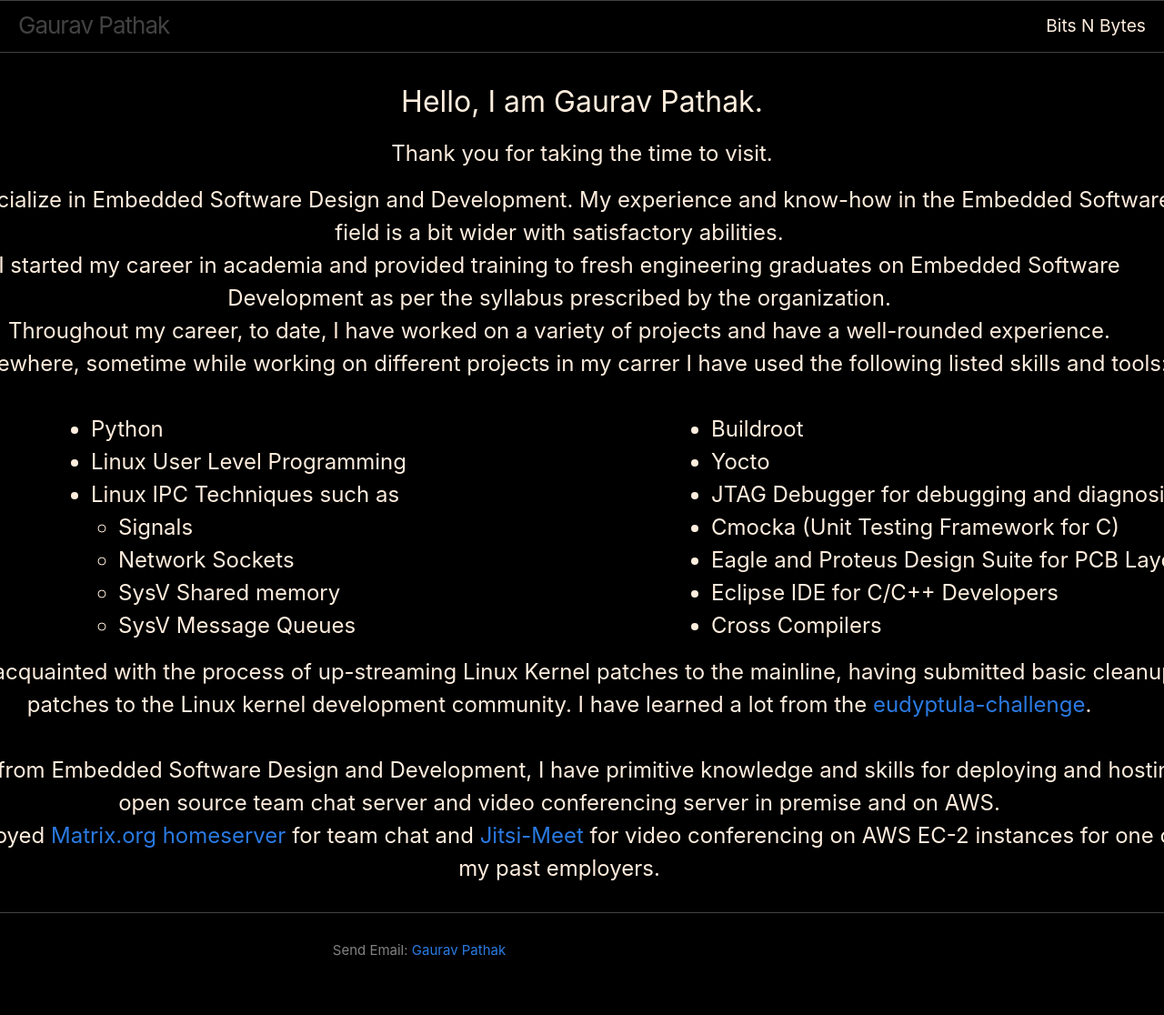
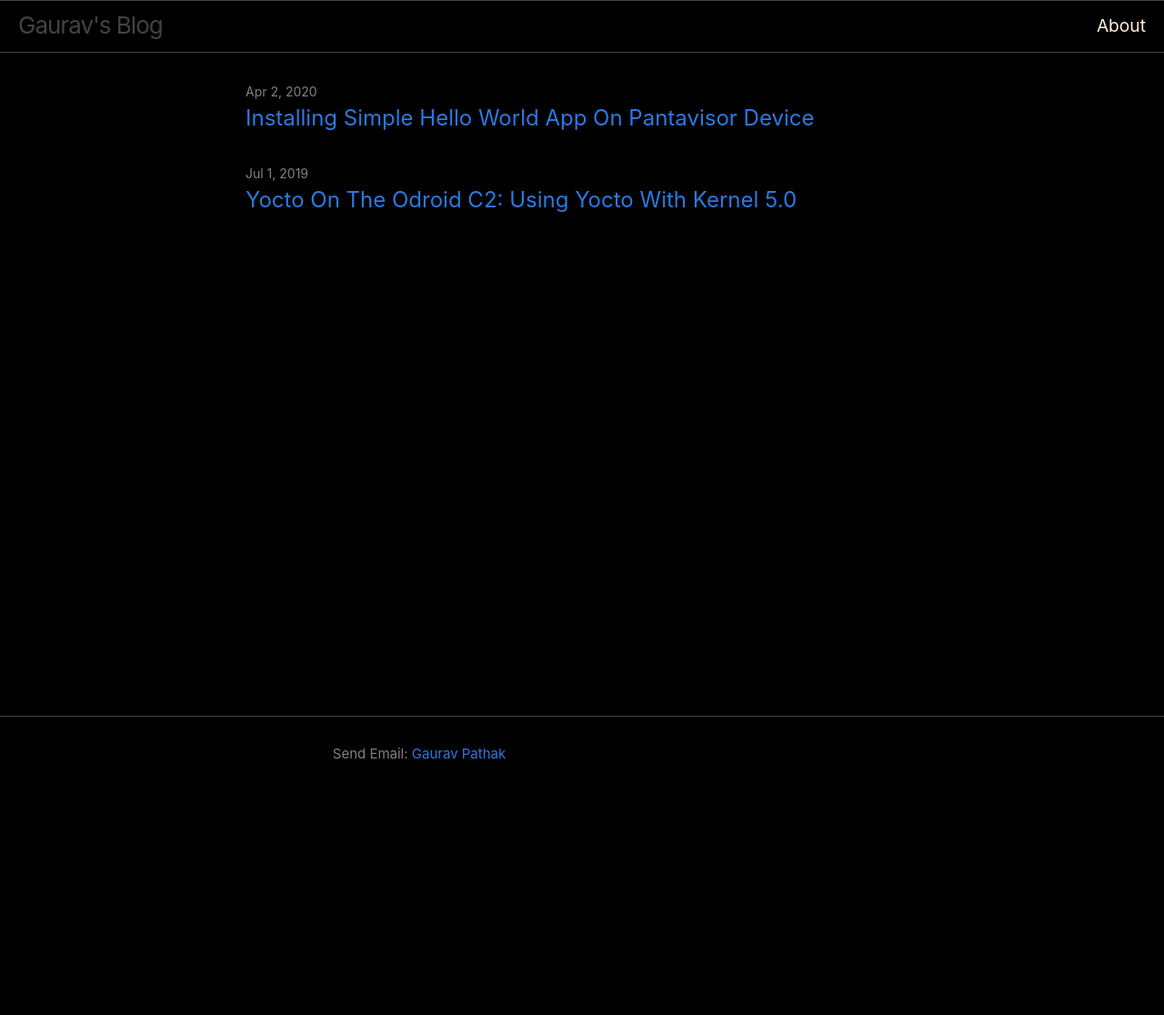
Before and after one commit to gauravpathak/gauravpathak.github.io, a Jekyll site: the page built from index.html, in a window 1280 px wide. Shown: the whole page at 91% size. Built offline with Jekyll 4.4.1, drawn with Linux system fonts in a browser that asks for light colours; after the commit the page ends 900 px from its top, so only the background shows below that.

Commit message:
Change Landing page to Blog lists, moved landing page to About section
Signed-off-by: Gaurav Pathak <gauravpathak129@gmail.com>

```diff
--- a/_config.yml
+++ b/_config.yml
@@ -18,7 +18,7 @@
 # You can create any custom variable you would like, and they will be accessible
 # in the templates via {{ site.myvariable }}.
 
-title: Gaurav Pathak
+title: Gaurav's Blog
 email: gauravpathak129@gmail.com
 description: >- # this means to ignore newlines until "baseurl:"
 baseurl: "" # the subpath of your site, e.g. /blog
--- a/index.html
+++ b/index.html
@@ -2,75 +2,23 @@
 layout: home
 title:
 subtitle:
-permalink: index
 ---
-<head>
-<style>
-div.ex1 {
-  margin-left: -350px;
-  margin-right: -300px;
-  text-align:center;
-}
-.column {
-	-moz-column-count: 2; /* For FireFox */
-	-webkit-column-count: 2; /* For Safari/Chrome */
-	column-count: 2; /* For when the standard gets fully supported */
-    margin-left: -200px;
-	margin-right: -400px;
-	padding-right: none;
-}
-</style>
-</head>
+  {%- if site.posts.size > 0 -%}
+    <ul class="post-list">
+      {%- for post in site.posts -%}
+      <li>
+        {%- assign date_format = site.minima.date_format | default: "%b %-d, %Y" -%}
+        <span class="post-meta">{{ post.date | date: date_format }}</span>
+        <h3>
+          <a class="post-link" href="{{ post.url | relative_url }}">
+            {{ post.title | escape }}
+          </a>
+        </h3>
+        {%- if site.show_excerpts -%}
+          {{ post.excerpt }}
+        {%- endif -%}
+      </li>
+      {%- endfor -%}
+    </ul>
 
-<font size="6px"><p align=center>Hello, I am Gaurav Pathak.</p></font>
-<font size="5px">
-<p align=center>
-Thank you for taking the time to visit.
-</p>
-<div class="ex1">
-I specialize in Embedded Software Design and Development.
-My experience and know-how in the Embedded Software field is a bit wider with satisfactory abilities.
-<br>
-I started my career in academia and provided training to fresh engineering graduates on Embedded Software Development
-as per the syllabus prescribed by the organization.
-<br>
-Throughout my career, to date, I have worked on a variety of projects and have a well-rounded experience.
-<br>Somewhere, sometime while working on different projects in my carrer I have used the following listed skills and tools:
-</div>
-<br>
-<body>
-<div class="column">
-<ul>
-  <li>Python</li>
-  <li>Linux User Level Programming</li>
-  <li>Linux IPC Techniques such as</li>
-	<ul>
-	<li>Signals</li>
-  	<li>Network Sockets</li>
-	<li>SysV Shared memory</li>
-	<li>SysV Message Queues</li>
-	</ul>
-</ul>
-<ul>
-  <li>Buildroot</li>
-  <li>Yocto</li>
-  <li>JTAG Debugger for debugging and diagnosis</li>
-  <li>Cmocka (Unit Testing Framework for C)</li>
-  <li>Eagle and Proteus Design Suite for PCB Layout</li>
-  <li>Eclipse IDE for C/C++ Developers</li>
-  <li>Cross Compilers</li>
-</ul>
-</div>
-</body>
-<div class="ex1">
-I am acquainted with the process of up-streaming Linux Kernel patches to the mainline,
-having submitted basic cleanup patches to the Linux kernel development community.
-I have learned a lot from the <a href="http://eudyptula-challenge.org/" target="_blank">eudyptula-challenge</a>.
-<br><br>
-Apart from Embedded Software Design and Development, I have primitive knowledge and skills for
-deploying and hosting open source team chat server and video conferencing server in premise and on AWS.
-<br>
-I deployed <a href="https://matrix.org/docs/projects/server/synapse" target="_blank">Matrix.org homeserver</a>
-for team chat and <a href="https://jitsi.org/jitsi-meet/" target="_blank">Jitsi-Meet</a> for video conferencing on AWS EC-2 instances
-for one of my past employers.
-</div>
+  {%- endif -%}
```
Also changed, not shown: Gemfile (+6 -2 lines), about.html (added, +83 -0 lines), blogbuster.html (deleted, +0 -25 lines), Gemfile.lock.
